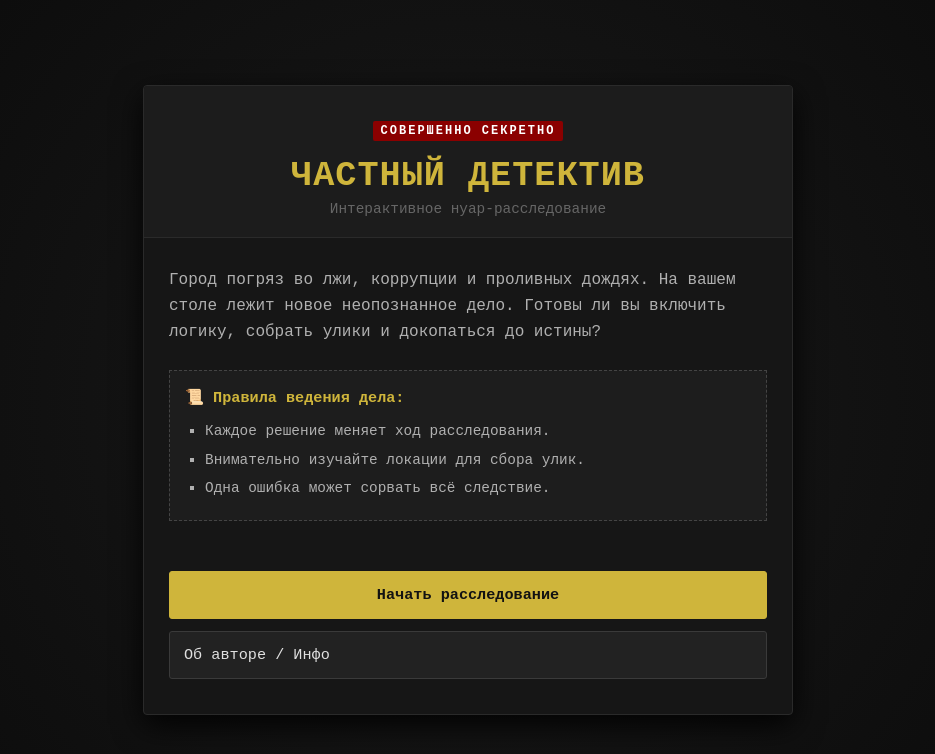
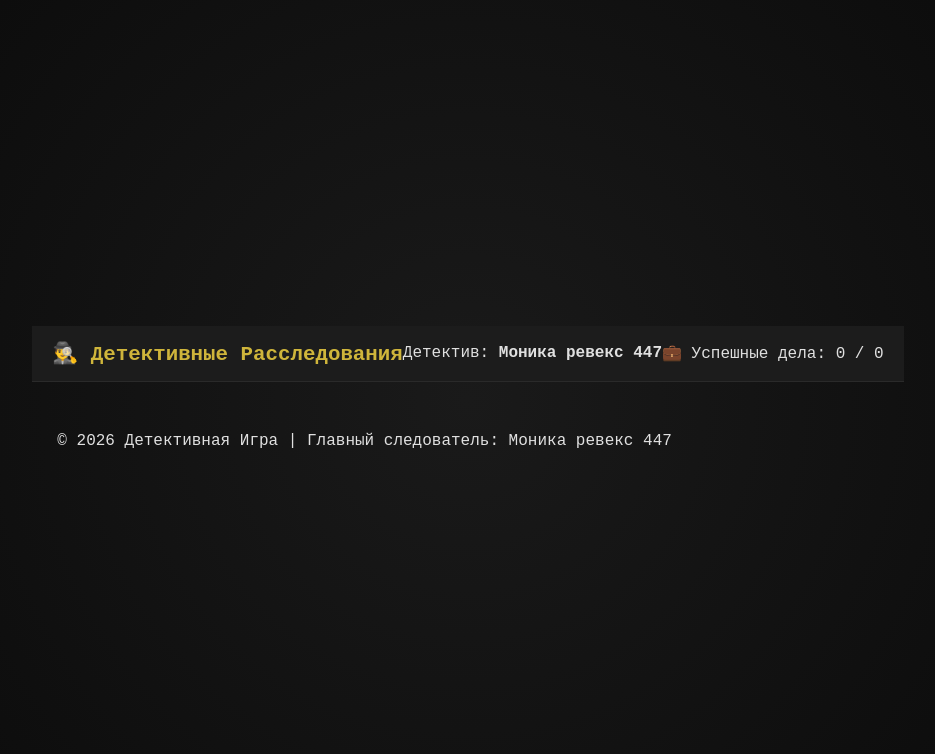
Before and after one commit to revex447/detectivsite, a plain HTML site: page index.html in a window 1280 px wide. Shown: the whole page, without its empty margins (172-1107 px from the left). Drawn offline with Linux system fonts and the light colour scheme.

Commit message:
Add files via upload

```diff
--- a/index.html
+++ b/index.html
@@ -3,55 +3,23 @@
 <head>
     <meta charset="UTF-8">
     <meta name="viewport" content="width=device-width, initial-scale=1.0">
-    <title>Детективное Агентство: Дело №104</title>
+    <title>Детективное Агентство: Моника ревекс 447</title>
     <link rel="stylesheet" href="style.css">
 </head>
 <body>
-    <div id="main-menu" class="container">
-        <header class="menu-header">
-            <div class="badge">Совершенно секретно</div>
-            <h1>ЧАСТНЫЙ ДЕТЕКТИВ</h1>
-            <p class="subtitle">Интерактивное нуар-расследование</p>
+    <div class="game-wrapper">
+        <header class="game-header">
+            <h1>🕵️‍♂️ Детективные Расследования</h1>
+            <div class="detective-badge">Детектив: <strong>Моника ревекс 447</strong></div>
+            <div class="stats-bar">💼 Успешные дела: <span id="solved-count">0</span> / <span id="total-cases">0</span></div>
         </header>
-        <div class="menu-content">
-            <p>Город погряз во лжи, коррупции и проливных дождях. На вашем столе лежит новое неопознанное дело. Готовы ли вы включить логику, собрать улики и докопаться до истины?</p>
-            <div class="rules-box">
-                <h3>📜 Правила ведения дела:</h3>
-                <ul>
-                    <li>Каждое решение меняет ход расследования.</li>
-                    <li>Внимательно изучайте локации для сбора улик.</li>
-                    <li>Одна ошибка может сорвать всё следствие.</li>
-                </ul>
-            </div>
-        </div>
-        <div class="menu-actions">
-            <button class="btn btn-primary" onclick="startGame()">Начать расследование</button>
-            <button class="btn" onclick="toggleRules()">Об авторе / Инфо</button>
-        </div>
-        <div id="info-modal" class="hidden">
-            <p>Автор проекта: Ваш ник / Имя</p>
-            <p>Движок игры: HTML5, CSS3, Pure JavaScript.</p>
-        </div>
-    </div>
-    <div id="game-screen" class="container hidden">
-        <header class="game-header">
-            <div class="header-left">
-                <h1>🕵️‍♂️ Дело №104</h1>
-                <div id="location">Локация: Загрузка...</div>
-            </div>
-            <button class="btn-exit" onclick="toMainMenu()">🏠 В меню</button>
-        </header>
-        <main>
-            <div id="story-text"></div>
-            <div class="clues-box">
-                <h3>💼 Журнал улик:</h3>
-                <ul id="clues-list">
-                    <li>Пока нет улик</li>
-                </ul>
-            </div>
+
+        <main id="cases-container">
+            <!-- Детективные дела динамически загружаются из script.js -->
         </main>
-        <footer>
-            <div id="choices-container"></div>
+
+        <footer class="game-footer">
+            <p>© 2026 Детективная Игра | Главный следователь: Моника ревекс 447</p>
         </footer>
     </div>
     <script src="script.js"></script>
```
